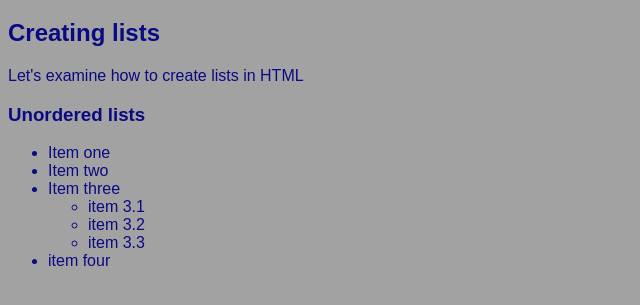
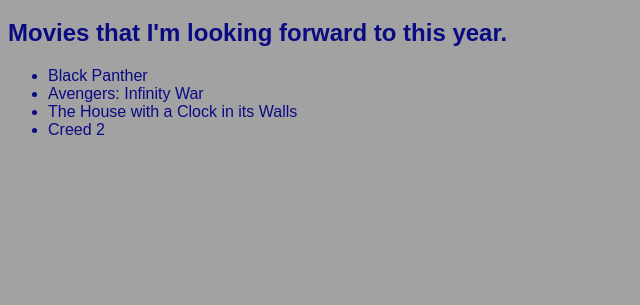
Before and after one commit to kyubbi90/kyubbi90.github.io, a plain HTML site: page index.html in a window 1280 px wide. Shown: the part 61-366 px from the top of the page, without its empty margins (0-640 px from the left). Drawn offline with Linux system fonts and the light colour scheme.

Commit message:
added original content

```diff
--- a/index.html
+++ b/index.html
@@ -7,20 +7,12 @@
   </head>
   <body>
     <h1>Page for CIT82</h1>
-    <h2>Creating lists</h2>
-    <p>Let's examine how to create lists in HTML</p>
-    <h3>Unordered lists</h3>
+    <h2>Movies that I'm looking forward to this year.</h2>
     <ul>
-      <li>Item one    </li>
-      <li>Item two    </li>
-      <li>Item three
-        <ul>
-          <li>item 3.1    </li>
-          <li>item 3.2    </li>
-          <li>item 3.3    </li>
-        </ul>
-      </li>
-      <li>item four </li>
+      <li>Black Panther</li>
+      <li>Avengers: Infinity War</li>
+      <li>The House with a Clock in its Walls</li>
+      <li>Creed 2</li>
     </ul>
   </body>
 </html>
```
